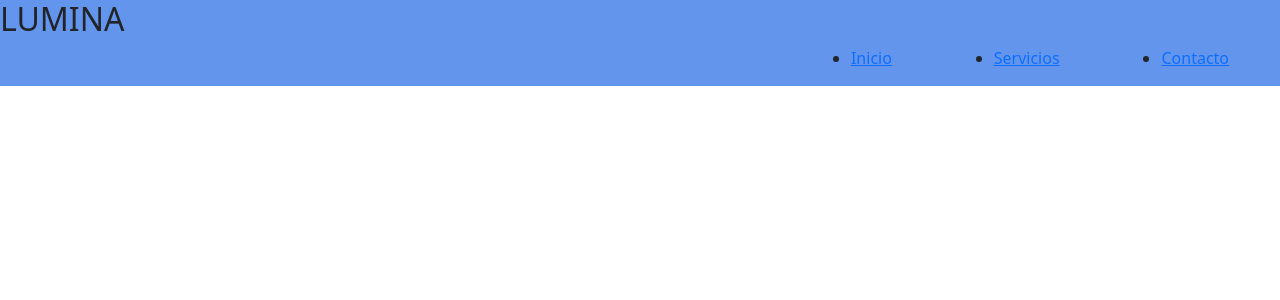
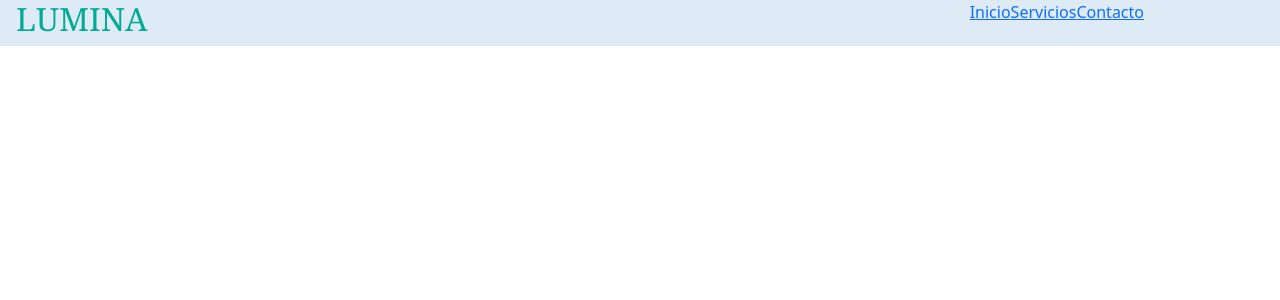
Before and after one commit to CamilaLobos/Lumina, a React (Create React App) app: page / in a window 1280 px wide. Shown: the top 300 px of the page. Built offline with nearby package versions, Linux system fonts and the light colour scheme.

Commit message:
Agregué estilos al menú

```diff
--- a/src/App.css
+++ b/src/App.css
@@ -1,38 +1,38 @@
-.App {
-  text-align: center;
+*{
+    margin: 0;
+    padding: 0;
+    box-sizing: border-box;
+}
+.barraNavegacion{
+    width: 100%;
+    height: 25%;
+    background-color: rgb(222, 235, 247);
+    display: flex;
+}
+h2{
+    width: 20%;
+    margin: 1rem;
+    font-family:Cambria, Cochin, Georgia, Times, 'Times New Roman', serif;
+    font-weight: bold;
+    color: #00aa93;
+}
+.contenedorLogo {
+    width : 40%;
+    height : auto;
 }
 
-.App-logo {
-  height: 40vmin;
-  pointer-events: none;
+.contenedorLista{
+    width: 50%;
+    height: auto;
+
 }
-
-@media (prefers-reduced-motion: no-preference) {
-  .App-logo {
-    animation: App-logo-spin infinite 20s linear;
-  }
+.lista {
+    display: flex;
+    justify-content: space-around;
+    float: inline-end;
+    text-decoration: none;
+    margin: 0 0.5rem;
 }
-
-.App-header {
-  background-color: #282c34;
-  min-height: 100vh;
-  display: flex;
-  flex-direction: column;
-  align-items: center;
-  justify-content: center;
-  font-size: calc(10px + 2vmin);
-  color: white;
+li{
+    list-style: none;
 }
-
-.App-link {
-  color: #61dafb;
-}
-
-@keyframes App-logo-spin {
-  from {
-    transform: rotate(0deg);
-  }
-  to {
-    transform: rotate(360deg);
-  }
-}
--- a/src/components/NavBar.js
+++ b/src/components/NavBar.js
@@ -1,34 +1,15 @@
 import React from 'react';
 import { Navbar } from 'react-bootstrap';
 
-const divStyle = {
-    backgroundColor: 'cornflowerblue',
-    whidth : '100%',
-    heigth : 'auto',
-
-}
-const links = {
-    backgroundColor : 'cornflowerblue',
-    width : '100%',
-    heigth : 'auto',
-    float : 'inline-end',
-}
-
-const lista = {
-    display: 'flex',
-    justifyContent: 'space-around',
-    float: 'inline-end',
-    width: '40%',
-
-}
-
 export default function NavBar(){
     return (
-        <div style={divStyle}>
+        <div>
             <nav className='barraNavegacion' >
-                <div className='contenedorLogo' style={links}>
-                <h2>LUMINA</h2>
-                    <ul style={lista}>
+                <div className='contenedorLogo'>
+                    <h2>LUMINA</h2>
+                </div>
+                <div className='contenedorLista'>
+                    <ul className='lista'>
                         <li> <a href="#">Inicio</a> </li>
                         <li> <a href="#">Servicios</a> </li>
                         <li> <a href="#">Contacto</a> </li>
--- a/src/estilos.css
+++ /dev/null
@@ -1,8 +0,0 @@
-.barraNavegacion{
-    width: 100%;
-    height: 20%;
-    background-color: blanchedalmond;
-}
-.contenedorLogo{
-
-}
```
